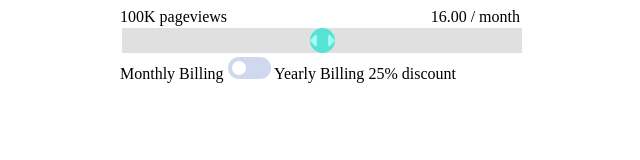
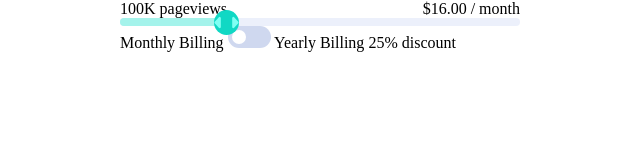
Before and after one commit to nlukic97/bonus_zadatak_6, a website with bundled scripts: page public/index.html in a window 1280 px wide. Shown: the whole page, without its empty margins (320-960 px from the left). Built offline with nearby package versions, Linux system fonts and the light colour scheme.

Commit message:
updating css

```diff
--- a/public/index.html
+++ b/public/index.html
@@ -28,7 +28,10 @@
       </div>
 
 
-      <input type="range" name="selected_range" id="selected_range" step="25" min="0" max="100">
+      <div class="range-container">
+        <div class="curr-range"></div>
+        <input type="range" name="selected_range" id="selected_range" step="25" min="0" max="100" value="25">
+      </div>
 
       <div class="billing-container">
         <span>Monthly Billing</span>
--- a/public/javascript/methods.js
+++ b/public/javascript/methods.js
@@ -16,5 +16,5 @@ export function updateDOM(rangePicker, switcher){
     let {priceIndex, discount } = getDomData(rangePicker, switcher)
 
     document.querySelector('#page-views').innerText = Prices.getViews(priceIndex)
-    document.querySelector('#price').innerText = Prices.getPrice(priceIndex,discount)
+    document.querySelector('#price').innerText = Prices.getPrice(priceIndex,discount).toFixed(2)
 }
--- a/public/javascript/script.js
+++ b/public/javascript/script.js
@@ -1,4 +1,7 @@
 import * as Methods from './methods.js';
+
+
+
 
 var switcher = document.querySelector('.switch');
 var rangePicker = document.querySelector('#selected_range')
@@ -12,9 +15,15 @@ switcher.addEventListener('click',function(){
 
 rangePicker.addEventListener('change',function(){
    changePrice(this, switcher)
+   updateSecondSlider(this)
 })
 
 
 function changePrice(switcher, rangePicker){
     Methods.updateDOM(switcher, rangePicker)
 }
+
+
+function updateSecondSlider(rangePicker){
+    document.querySelector('.curr-range').style.width = rangePicker.value + '%';
+}
--- /dev/null
+++ b/public/scss/imports/_base.scss
@@ -0,0 +1,4 @@
+* {
+    margin: 0;
+    padding: 0;
+}
--- a/public/scss/imports/_layout.scss
+++ b/public/scss/imports/_layout.scss
@@ -6,6 +6,23 @@
 .number-container {
     display: flex;
     justify-content: space-between;
+}
+
+.range-container {
+    position: relative;
+    height: 8px;
+    border-radius: 5px;
+    position: relative;
+
+    .curr-range {
+        width: 25%;
+        height: 8px;
+        background-color: #A4F3EB;
+        position: absolute;
+        z-index: 1;
+        border-radius: 5px;
+        transition: width 0.6s ease-out;
+    }
 }
 
 .switch {
--- a/public/scss/imports/_slider.scss
+++ b/public/scss/imports/_slider.scss
@@ -1,12 +1,15 @@
 #selected_range {
+    position: absolute;
+    top: 0;
+    left: 0;
     -webkit-appearance: none;
     width: 100%;
-    height: 25px;
-    background: #d3d3d3;
+    height: 100%;
+    background: #ECF0FB;
     outline: none;
-    opacity: 0.7;
     -webkit-transition: .2s;
     transition: opacity .2s;
+    border-radius: 5px;
   }
 
   #selected_range:hover {
@@ -22,7 +25,8 @@
     background-color: $color-green;
     cursor: pointer;
     border-radius: 50%;
-    // padding: 20px;
+    position: relative;
+    z-index: 1;
   }
 
   #selected_range::-moz-range-thumb {
--- a/public/scss/imports/_typography.scss
+++ b/public/scss/imports/_typography.scss
@@ -0,0 +1,5 @@
+#price {
+    &::before {
+        content:'\0024'
+    }
+}
--- a/public/scss/main.scss
+++ b/public/scss/main.scss
@@ -1,3 +1,5 @@
+@import './imports/base';
+
 @import './imports/variables';
 
 @import './imports/typography';
```
Also changed, not shown: public/css/style.css.
